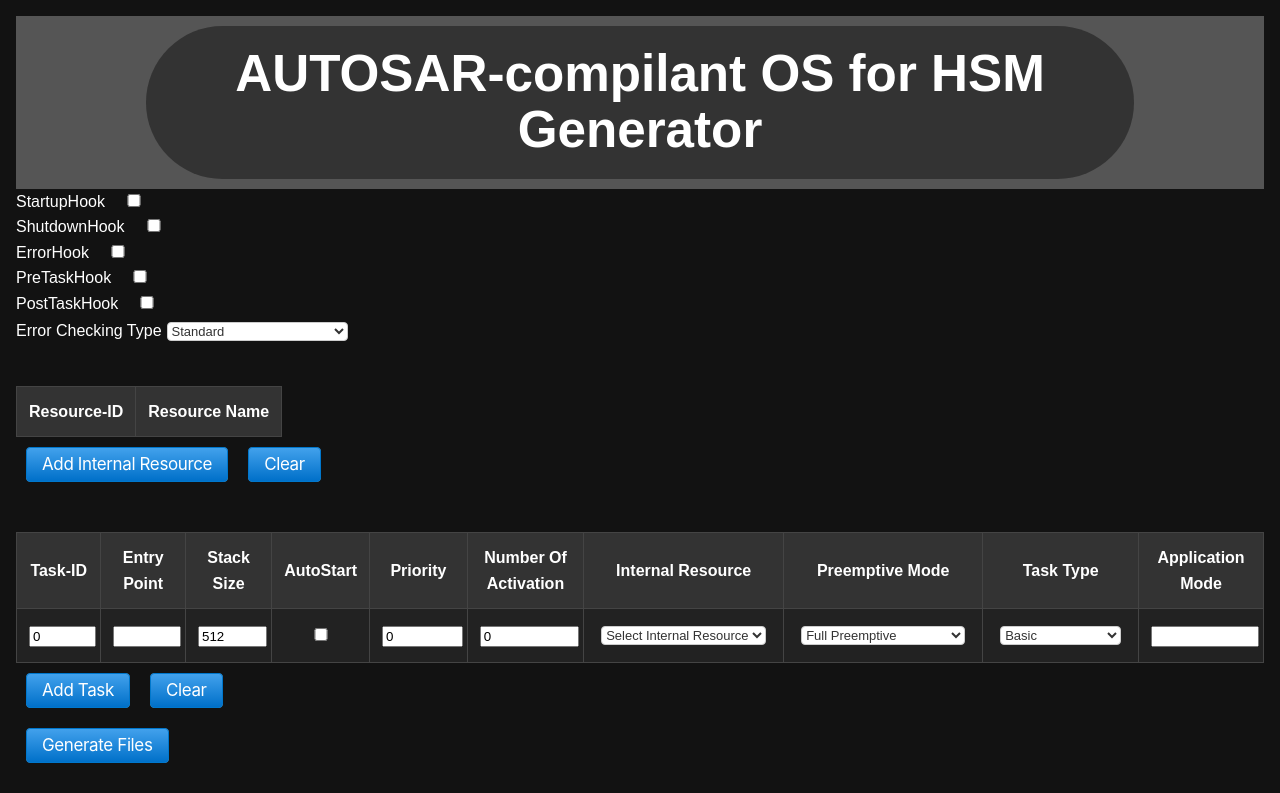
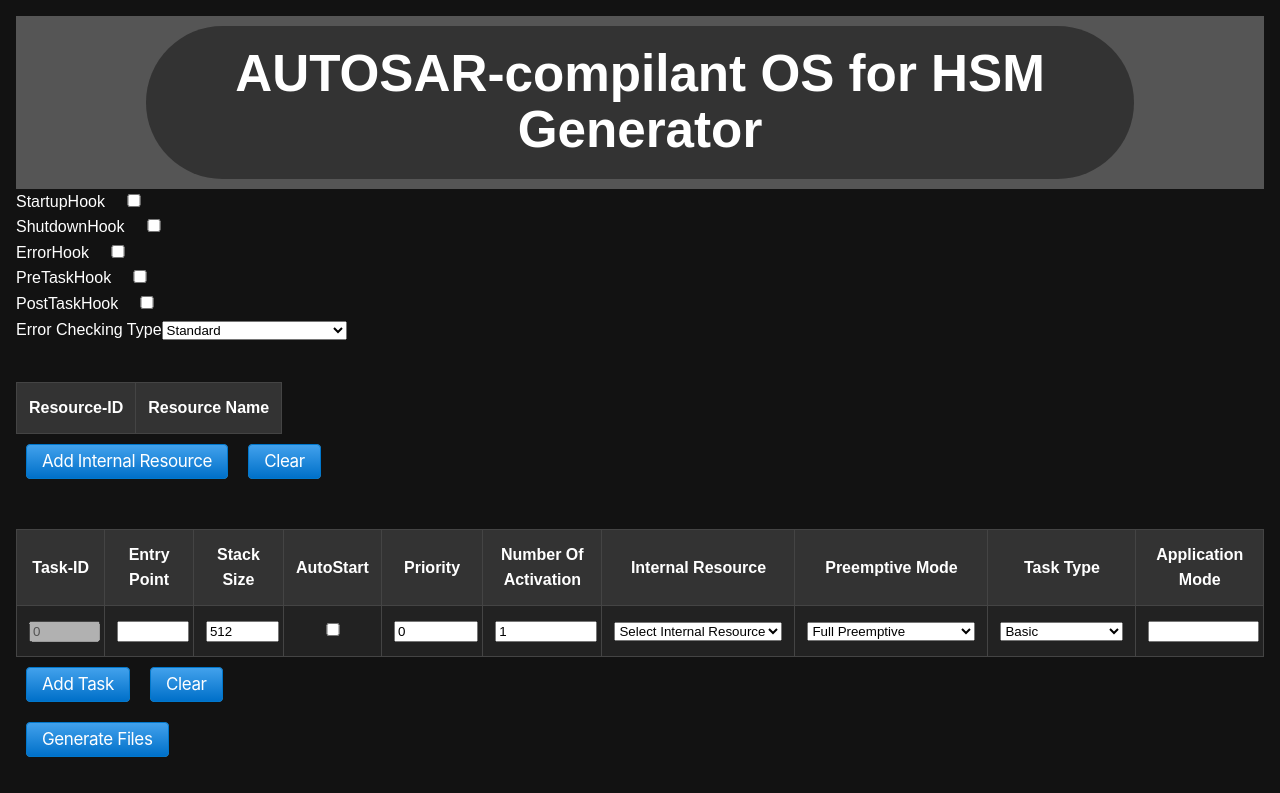
Before and after one commit to shehab910/ConfigGen, a React (Vite) app: page / in a window 1280 px wide. Shown: the top 793 px of the page. Built offline with nearby package versions, Linux system fonts and the light colour scheme.

Commit message:
disable Task-id , css styling

```diff
--- a/src/App.css
+++ b/src/App.css
@@ -73,52 +73,3 @@
 	width: 50px; /* Adjust width for checkbox */
   	margin-bottom: 0; /* Remove extra margin for checkbox */
   }
-
-  .myComboBox {
-	/* display: block; */
-	/* width: 100%; */
-	/* padding: 8px; */
-	margin: 5px;
-	font-size: 13px;
-	border: 1px solid #ccc;
-	border-radius: 4px;
-	box-sizing: border-box;
-	background-color: #fff; /* Background color */
-	color: #333; /* Text color */
-	cursor: pointer;
-  }
-
-  /* Styling for the arrow icon */
-  .myComboBox::after {
-	content: "\25BC"; /* Unicode character for a down arrow */
-	position: absolute;
-	top: 50%;
-	right: 10px;
-	transform: translateY(-50%);
-  }
-
-  /* Styling for option items */
-  .myComboBox option {
-	background-color: #fff; /* Background color for options */
-	color: #333; /* Text color for options */
-	cursor: pointer;
-  }
-
-  /* Styling for hover state of option items */
-  .myComboBox option:hover {
-	background-color: #3e3c3c; /* Background color on hover */
-  }
-
-  /* Styling for focus state of the combo box */
-  .myComboBox:focus {
-	outline: none;
-	border-color: #3498db; /* Border color on focus */
-	box-shadow: 0 0 5px rgba(52, 152, 219, 0.5); /* Box shadow on focus */
-  }
-
-  /* Styling for disabled state */
-  .myComboBox:disabled {
-	background-color: #f0f0f0; /* Light gray background for disabled state */
-	color: #888; /* Gray text color for disabled state */
-	cursor: not-allowed; /* Change cursor for disabled state */
-  }
--- a/src/App.jsx
+++ b/src/App.jsx
@@ -97,9 +97,4 @@
 
 ==> download Cfg files in specific folder
 
-
-==> in cfg.c file, add internalREsourceDynamic for each internalResource (see OS_cfg.c sayed file)
-		default parameters
-
-==>
 */
--- a/src/OS_dynamic_props.json
+++ b/src/OS_dynamic_props.json
@@ -5,7 +5,7 @@
 		"Stack Size": 512,
 		"AutoStart": false,
 		"Priority": "0",
-		"Number Of Activation": "0",
+		"Number Of Activation": "1",
 		"Internal Resource": [],
 		"Preemptive Mode": ["Full Preemptive", "Non Preemptive"],
 		"Task Type": ["Basic", "Extended"],
--- a/src/Table.jsx
+++ b/src/Table.jsx
@@ -33,6 +33,11 @@
 							item["Number Of Activation"] = "1";
 						}
 					}
+					if(key === "Task-ID" || key === "Resource-ID")
+					{
+						disabled = true;
+					}
+
 					return (
 						<td key={key}>
 							<MultiTypeInput
```
